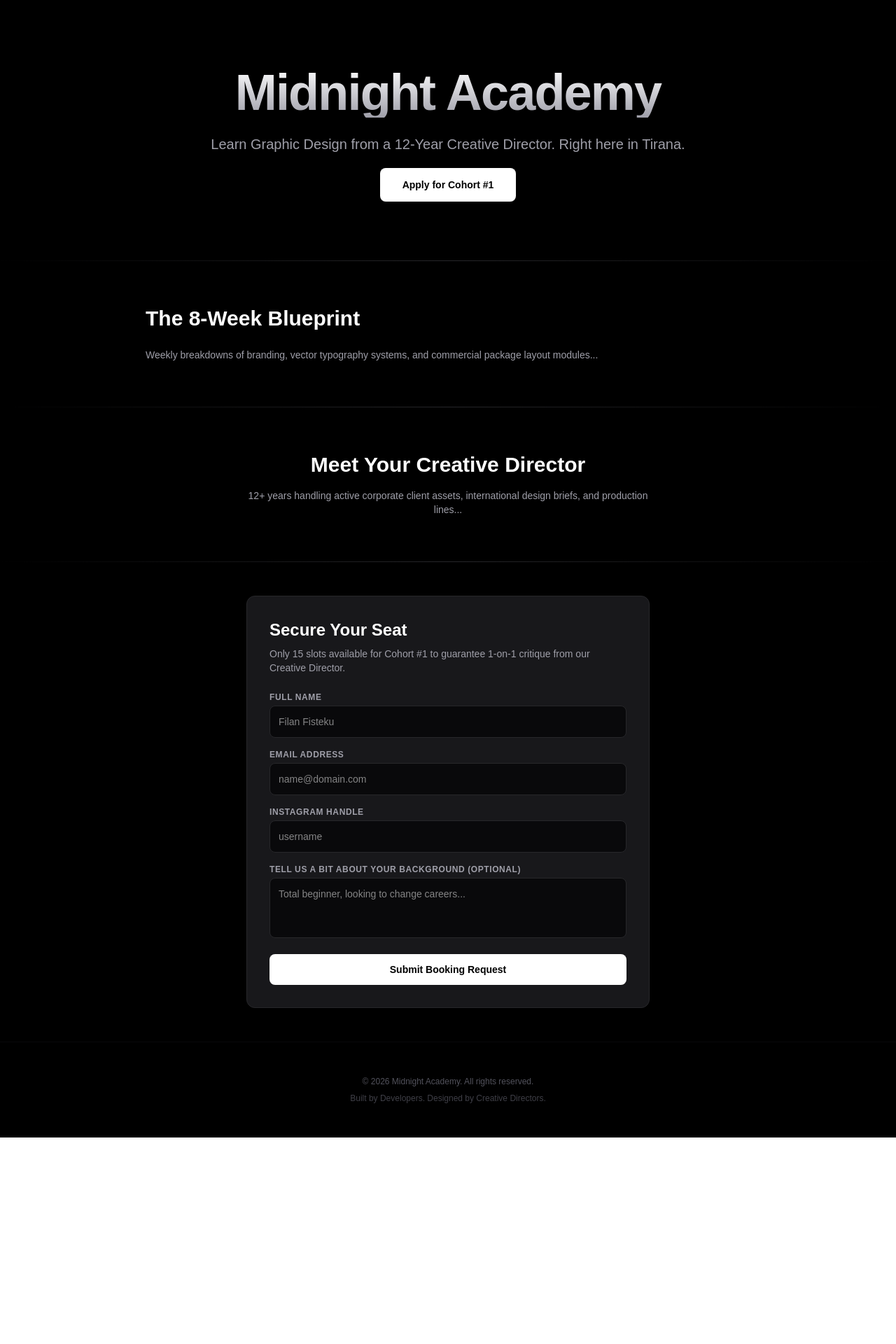
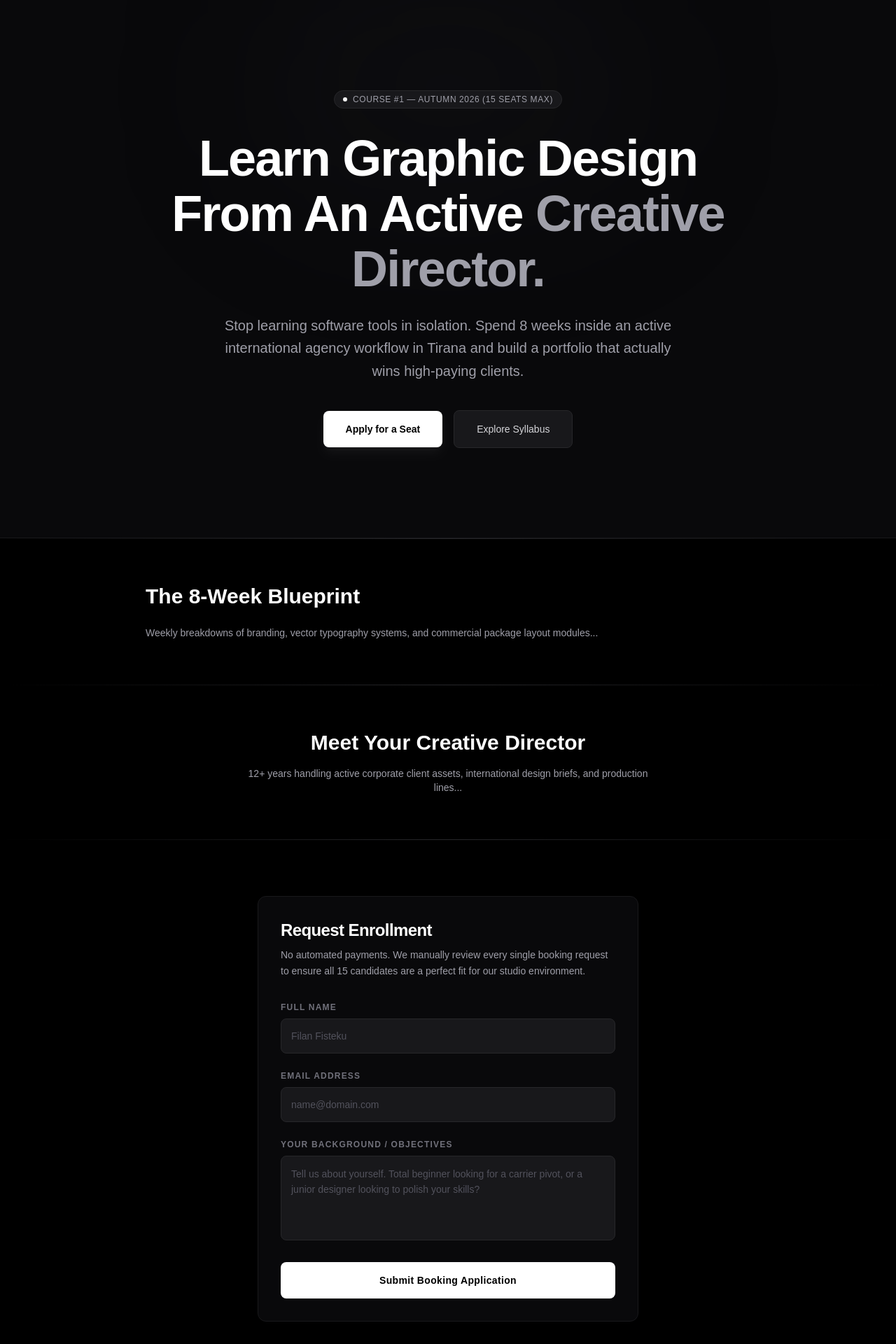
Before and after one commit to OertMahmutaj/midnight-academy, a Next.js app: page / in a window 1280 px wide. Shown: the top 1920 px of the page at 70% size. Before the commit the page ends 1625 px from the top, so only its background shows below. Built offline with nearby package versions, Linux system fonts and the light colour scheme.

Commit message:
Refactor BookingForm and API integration; update Hero component layout and content; modify layout and page metadata

```diff
--- a/src/app/api/booking/route.ts
+++ b/src/app/api/booking/route.ts
@@ -1,38 +1,46 @@
-import { NextResponse } from 'next/server';
+import { NextResponse } from "next/server";
 
 interface BookingRequestBody {
   name: string;
   email: string;
-  instagram: string;
-  experience: string;
+  background: string;
 }
 
 export async function POST(request: Request) {
   try {
     const body: BookingRequestBody = await request.json();
-    const { name, email, instagram, experience } = body;
+    const { name, email, background } = body;
 
     // Basic server-side validation
-    if (!name || !email || !instagram) {
-      return NextResponse.json({ error: 'Missing required fields' }, { status: 400 });
+    if (!name || !email) {
+      return NextResponse.json(
+        { error: "Missing required fields" },
+        { status: 400 },
+      );
     }
 
     const webhookUrl = process.env.DISCORD_WEBHOOK_URL;
     if (!webhookUrl) {
-      console.error('Missing DISCORD_WEBHOOK_URL in environment variables');
-      return NextResponse.json({ error: 'Server configuration error' }, { status: 500 });
+      console.error("Missing DISCORD_WEBHOOK_URL in environment variables");
+      return NextResponse.json(
+        { error: "Server configuration error" },
+        { status: 500 },
+      );
     }
 
     const discordPayload = {
       embeds: [
         {
-          title: '🔥 New Academy Booking Request!',
+          title: "🔥 New Academy Booking Request!",
           color: 0x000000,
           fields: [
-            { name: '👤 Student Name', value: name, inline: true },
-            { name: '📸 Instagram Handle', value: `@${instagram.replace('@', '')}`, inline: true },
-            { name: '📧 Email Address', value: email, inline: false },
-            { name: '💬 Design Background', value: experience || 'No prior experience stated.', inline: false },
+            { name: "👤 Student Name", value: name, inline: true },
+            { name: "📧 Email Address", value: email, inline: false },
+            {
+              name: "💬 Design Background",
+              value: background || "No prior experience stated.",
+              inline: false,
+            },
           ],
           timestamp: new Date().toISOString(),
         },
@@ -40,18 +48,21 @@ export async function POST(request: Request) {
     };
 
     const response = await fetch(webhookUrl, {
-      method: 'POST',
-      headers: { 'Content-Type': 'application/json' },
+      method: "POST",
+      headers: { "Content-Type": "application/json" },
       body: JSON.stringify(discordPayload),
     });
 
     if (!response.ok) {
-      throw new Error('Discord API responded with an error status');
+      throw new Error("Discord API responded with an error status");
     }
 
     return NextResponse.json({ success: true }, { status: 200 });
   } catch (error) {
-    console.error('Booking pipeline error:', error);
-    return NextResponse.json({ error: 'Internal server error' }, { status: 500 });
+    console.error("Booking pipeline error:", error);
+    return NextResponse.json(
+      { error: "Internal server error" },
+      { status: 500 },
+    );
   }
 }
--- a/src/app/components/BookingForm.tsx
+++ b/src/app/components/BookingForm.tsx
@@ -3,14 +3,15 @@
 import React, { useState } from 'react';
 
 export default function BookingForm() {
-  const [formData, setFormData] = useState({ name: '', email: '', instagram: '', experience: '' });
+  const [formData, setFormData] = useState({ name: '', email: '', background: '' });
   const [status, setStatus] = useState<'idle' | 'loading' | 'success' | 'error'>('idle');
 
-  const handleSubmit = async (e: React.SubmitEvent) => {
+  const handleSubmit = async (e: React.FormEvent) => {
     e.preventDefault();
     setStatus('loading');
 
     try {
+      // Forward request details directly to your Next.js API router
       const res = await fetch('/api/booking', {
         method: 'POST',
         headers: { 'Content-Type': 'application/json' },
@@ -19,51 +20,81 @@ export default function BookingForm() {
 
       if (res.ok) {
         setStatus('success');
-        setFormData({ name: '', email: '', instagram: '', experience: '' });
+        setFormData({ name: '', email: '', background: '' });
       } else {
         setStatus('error');
       }
-    } catch (error) {
-    const errorMessage = error instanceof Error ? error.message : 'Unknown pipeline error';
-
-    console.error('Booking pipeline error:', errorMessage);
-    return Response.json({ error: 'Internal server error' }, { status: 500 });
+    } catch (err) {
+      setStatus('error');
     }
   };
 
   return (
-    <section id="book" className="max-w-xl mx-auto my-12 p-8 bg-zinc-900 text-white rounded-xl border border-zinc-800">
-      <h2 className="text-2xl font-bold mb-2">Secure Your Seat</h2>
-      <p className="text-zinc-400 mb-6 text-sm">Only 15 slots available for Cohort #1 to guarantee 1-on-1 critique from our Creative Director.</p>
+    <section id="book" className="py-20 px-4 max-w-xl mx-auto">
+      <div className="p-8 bg-zinc-950 text-white rounded-xl border border-zinc-900 relative">
+        <h2 className="text-2xl font-bold mb-2 tracking-tight">Request Enrollment</h2>
+        <p className="text-zinc-400 mb-8 text-sm leading-relaxed">
+          No automated payments. We manually review every single booking request to ensure all 15 candidates are a perfect fit for our studio environment.
+        </p>
 
         {status === 'success' ? (
-        <div className="p-4 bg-emerald-950 border border-emerald-800 text-emerald-400 rounded-lg text-center">
-          ✨ Application received! Check your Instagram DM or Email soon; we will review your entry within 24 hours.
+          <div className="p-5 bg-zinc-900 border border-zinc-800 text-zinc-100 rounded-lg text-center text-sm font-medium">
+            ✨ Application received! Check your email inbox. Our team will review your background and respond within 24 hours.
           </div>
         ) : (
-        <form onSubmit={handleSubmit} className="space-y-4">
+          <form onSubmit={handleSubmit} className="space-y-6">
             <div>
-            <label className="block text-xs uppercase tracking-wider text-zinc-400 mb-1 font-semibold">Full Name</label>
-            <input required type="text" value={formData.name} onChange={e => setFormData({ ...formData, name: e.target.value })} className="w-full p-3 bg-zinc-950 border border-zinc-800 rounded-lg focus:outline-none focus:border-zinc-600 text-sm" placeholder="Filan Fisteku" />
+              <label className="block text-xs uppercase tracking-widest text-zinc-500 mb-2 font-bold font-mono">Full Name</label>
+              <input
+                required
+                type="text"
+                value={formData.name}
+                onChange={e => setFormData({ ...formData, name: e.target.value })}
+                className="w-full p-3.5 bg-zinc-900 border border-zinc-800 rounded-lg focus:outline-none focus:border-zinc-600 text-sm text-white transition placeholder-zinc-600"
+                placeholder="Filan Fisteku"
+              />
             </div>
+
             <div>
-            <label className="block text-xs uppercase tracking-wider text-zinc-400 mb-1 font-semibold">Email Address</label>
-            <input required type="email" value={formData.email} onChange={e => setFormData({ ...formData, email: e.target.value })} className="w-full p-3 bg-zinc-950 border border-zinc-800 rounded-lg focus:outline-none focus:border-zinc-600 text-sm" placeholder="name@domain.com" />
+              <label className="block text-xs uppercase tracking-widest text-zinc-500 mb-2 font-bold font-mono">Email Address</label>
+              <input
+                required
+                type="email"
+                value={formData.email}
+                onChange={e => setFormData({ ...formData, email: e.target.value })}
+                className="w-full p-3.5 bg-zinc-900 border border-zinc-800 rounded-lg focus:outline-none focus:border-zinc-600 text-sm text-white transition placeholder-zinc-600"
+                placeholder="name@domain.com"
+              />
             </div>
+
             <div>
-            <label className="block text-xs uppercase tracking-wider text-zinc-400 mb-1 font-semibold">Instagram Handle</label>
-            <input required type="text" value={formData.instagram} onChange={e => setFormData({ ...formData, instagram: e.target.value })} className="w-full p-3 bg-zinc-950 border border-zinc-800 rounded-lg focus:outline-none focus:border-zinc-600 text-sm" placeholder="username" />
+              <label className="block text-xs uppercase tracking-widest text-zinc-500 mb-2 font-bold font-mono">Your Background / Objectives</label>
+              <textarea
+                required
+                value={formData.background}
+                onChange={e => setFormData({ ...formData, background: e.target.value })}
+                rows={4}
+                className="w-full p-3.5 bg-zinc-900 border border-zinc-800 rounded-lg focus:outline-none focus:border-zinc-600 text-sm text-white transition resize-none placeholder-zinc-600 leading-relaxed"
+                placeholder="Tell us about yourself. Total beginner looking for a carrier pivot, or a junior designer looking to polish your skills?"
+              />
             </div>
-          <div>
-            <label className="block text-xs uppercase tracking-wider text-zinc-400 mb-1 font-semibold">Tell us a bit about your background (Optional)</label>
-            <textarea value={formData.experience} onChange={e => setFormData({ ...formData, experience: e.target.value })} rows={3} className="w-full p-3 bg-zinc-950 border border-zinc-800 rounded-lg focus:outline-none focus:border-zinc-600 text-sm resize-none" placeholder="Total beginner, looking to change careers..." />
-          </div>
-          <button type="submit" disabled={status === 'loading'} className="w-full py-3 bg-white text-black font-bold rounded-lg hover:bg-zinc-200 transition duration-200 text-sm disabled:opacity-5} text-center">
-            {status === 'loading' ? 'Processing Application...' : 'Submit Booking Request'}
+
+            <button
+              type="submit"
+              disabled={status === 'loading'}
+              className="w-full py-4 bg-white text-black font-bold rounded-lg hover:bg-zinc-200 transition duration-200 text-sm tracking-wide disabled:opacity-40"
+            >
+              {status === 'loading' ? 'Submitting Request...' : 'Submit Booking Application'}
             </button>
-          {status === 'error' && <p className="text-rose-500 text-xs text-center">Something went wrong. Please refresh and try again.</p>}
+
+            {status === 'error' && (
+              <p className="text-rose-400 text-xs text-center font-medium mt-2">
+                Pipeline execution error. Please try again.
+              </p>
+            )}
           </form>
         )}
+      </div>
     </section>
   );
 }
--- a/src/app/components/Hero.tsx
+++ b/src/app/components/Hero.tsx
@@ -1,9 +1,46 @@
+'use client';
+
+import React from 'react';
+
 export default function Hero() {
   return (
-    <section className="py-24 text-center max-w-4xl mx-auto px-4">
-      <h1 className="text-5xl md:text-7xl font-extrabold tracking-tight mb-6 bg-gradient-to-b from-white to-zinc-400 bg-clip-text text-transparent">Midnight Academy</h1>
-      <p className="text-zinc-400 text-lg md:text-xl mb-8">Learn Graphic Design from a 12-Year Creative Director. Right here in Tirana.</p>
-      <a href="#book" className="px-8 py-4 bg-white text-black rounded-lg font-bold hover:bg-zinc-200 transition text-sm">Apply for Cohort #1</a>
+    <section className="relative overflow-hidden py-24 md:py-32 px-4 border-b border-zinc-900 bg-zinc-950">
+      {/* Subtle Ambient Radial Glow */}
+      <div className="absolute top-0 left-1/2 -translate-x-1/2 w-[500px] h-[250px] bg-zinc-800/20 blur-[120px] rounded-full pointer-events-none" />
+
+      <div className="max-w-4xl mx-auto text-center relative z-10">
+        {/* Scarcity / Context Badge */}
+        <span className="inline-flex items-center gap-2 px-3 py-1 text-xs font-mono tracking-wider uppercase text-zinc-400 bg-zinc-900 border border-zinc-800 rounded-full mb-8">
+          <span className="w-1.5 h-1.5 rounded-full bg-white animate-pulse" />
+          Course #1 — Autumn 2026 (15 Seats Max)
+        </span>
+
+        {/* Core Hook */}
+        <h1 className="text-4xl sm:text-6xl md:text-7xl font-black tracking-tight mb-6 text-white leading-[1.1]">
+          Learn Graphic Design From An Active{' '}
+          <span className="text-zinc-400 block sm:inline">Creative Director.</span>
+        </h1>
+
+        <p className="text-zinc-400 text-base sm:text-lg md:text-xl max-w-2xl mx-auto mb-10 leading-relaxed">
+          Stop learning software tools in isolation. Spend 8 weeks inside an active international agency workflow in Tirana and build a portfolio that actually wins high-paying clients.
+        </p>
+
+        {/* Call to Action Button */}
+        <div className="flex flex-col sm:flex-row items-center justify-center gap-4">
+          <a
+            href="#book"
+            className="w-full sm:w-auto px-8 py-4 bg-white text-black font-bold text-sm rounded-lg hover:bg-zinc-200 transition duration-200 shadow-lg shadow-white/5 text-center"
+          >
+            Apply for a Seat
+          </a>
+          <a
+            href="#curriculum"
+            className="w-full sm:w-auto px-8 py-4 bg-zinc-900 text-zinc-300 border border-zinc-800 font-medium text-sm rounded-lg hover:bg-zinc-800 hover:text-white transition duration-200 text-center"
+          >
+            Explore Syllabus
+          </a>
+        </div>
+      </div>
     </section>
   );
 }
--- a/src/app/layout.tsx
+++ b/src/app/layout.tsx
@@ -1,5 +1,5 @@
 import type { Metadata } from "next";
-import "./globals.css"; // Ensure your Tailwind styles are imported here
+import "./globals.css";
 
 export const metadata: Metadata = {
   title: "Midnight Academy | Premium Graphic Design Bootcamp",
--- a/src/app/page.tsx
+++ b/src/app/page.tsx
@@ -29,7 +29,7 @@ export default function Home() {
       {/* Minimal Agency Footer */}
       <footer className="py-12 border-t border-zinc-950 text-center text-xs text-zinc-600">
         <p>© {new Date().getFullYear()} Midnight Academy. All rights reserved.</p>
-        <p className="mt-2 text-zinc-700 font-mono">Built by Developers. Designed by Creative Directors.</p>
+        <p className="mt-2 text-zinc-700 font-mono">Built and designed by Oert Mahmutaj.</p>
       </footer>
     </main>
   );
```
Lines whose indentation alone changed are shown as unchanged.
